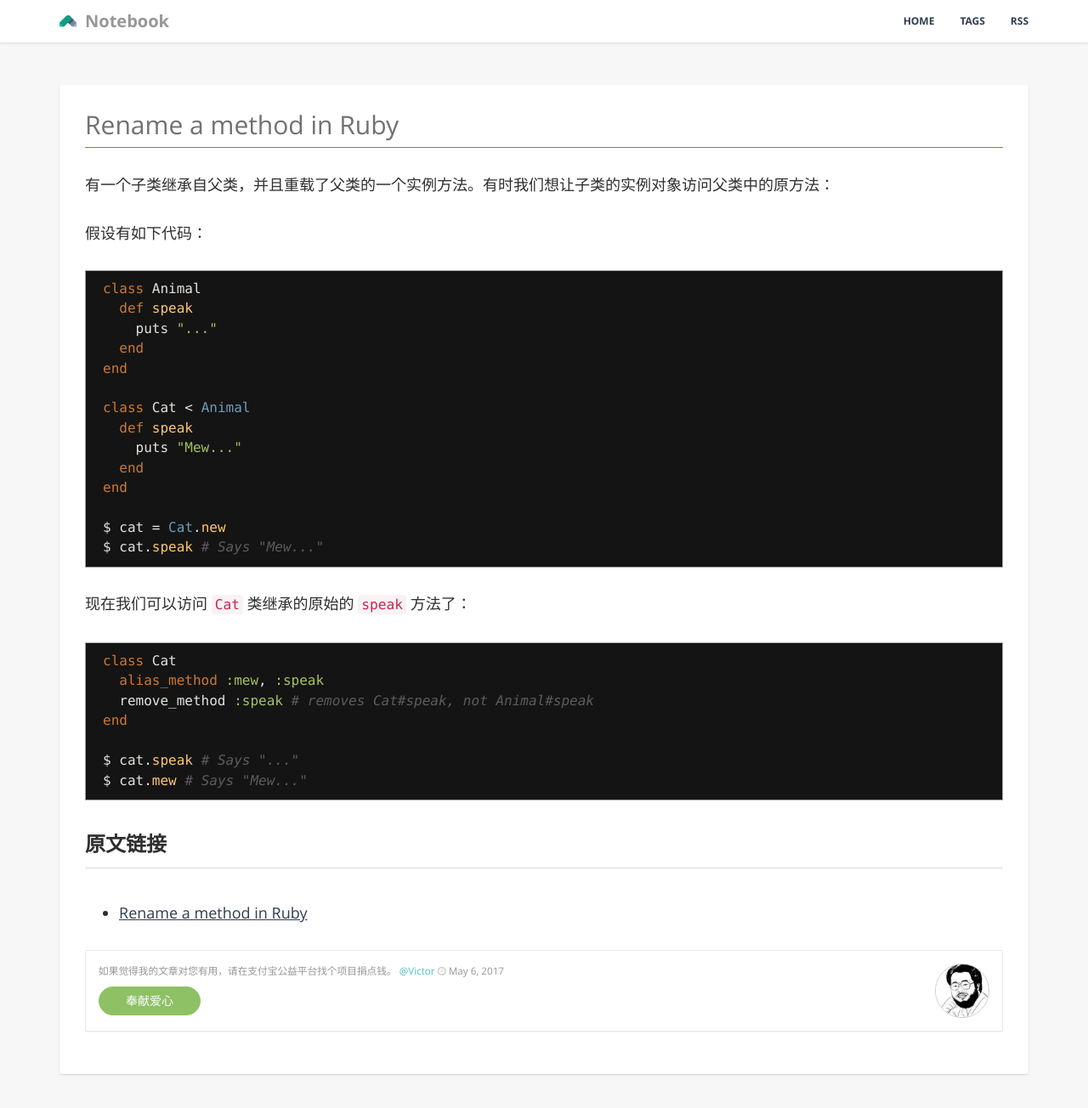
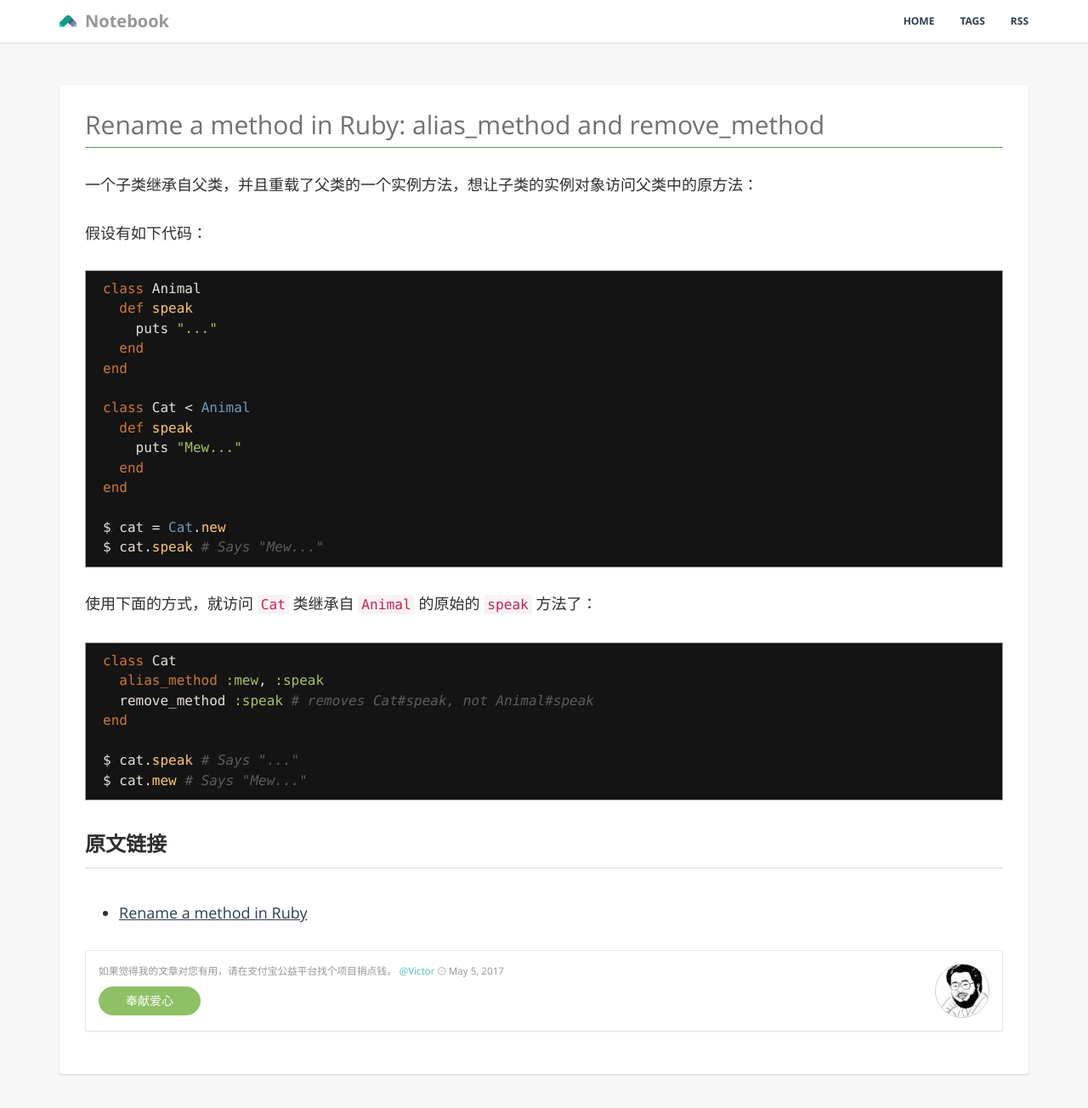
Before and after one commit to GiaoGiaoCat/GiaoGiaoCat.github.io, a Jekyll site: the page built from _posts/201705/2017-05-06-rename-a-method-in-ruby.md, in a window 1280 px wide and 1309 px high. Shown: the top 1304 px of the window at 85% size. Built offline with Jekyll 4.4.1, drawn with Linux system fonts in a browser that asks for light colours.

Commit message:
fix some text

````diff
--- a/_posts/201705/2017-05-06-rename-a-method-in-ruby.md
+++ b/_posts/201705/2017-05-06-rename-a-method-in-ruby.md
@@ -1,13 +1,13 @@
 ---
 layout: post
-title:  "Rename a method in Ruby"
-date:   2017-05-06 11:30:00
+title:  "Rename a method in Ruby: alias_method and remove_method"
+date:   2017-05-05 11:30:00
 categories: ruby
-tags: tips
+tags: tip
 author: "Victor"
 ---
 
-有一个子类继承自父类，并且重载了父类的一个实例方法。有时我们想让子类的实例对象访问父类中的原方法：
+一个子类继承自父类，并且重载了父类的一个实例方法，想让子类的实例对象访问父类中的原方法：
 
 假设有如下代码：
 
@@ -28,8 +28,7 @@ $ cat = Cat.new
 $ cat.speak # Says "Mew..."
 ```
 
-现在我们可以访问 `Cat` 类继承的原始的 `speak` 方法了：
-
+使用下面的方式，就访问 `Cat` 类继承自 `Animal` 的原始的 `speak` 方法了：
 
 ```ruby
 class Cat
````
